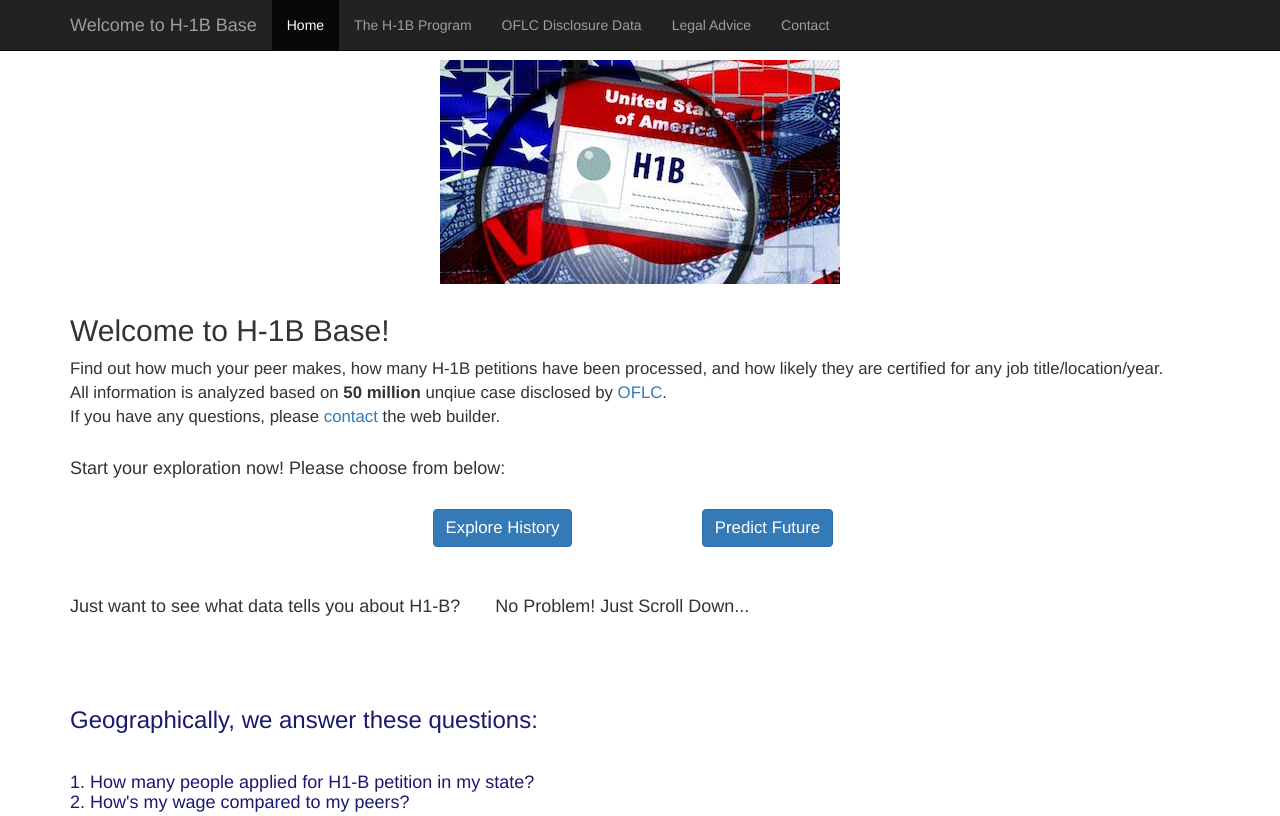
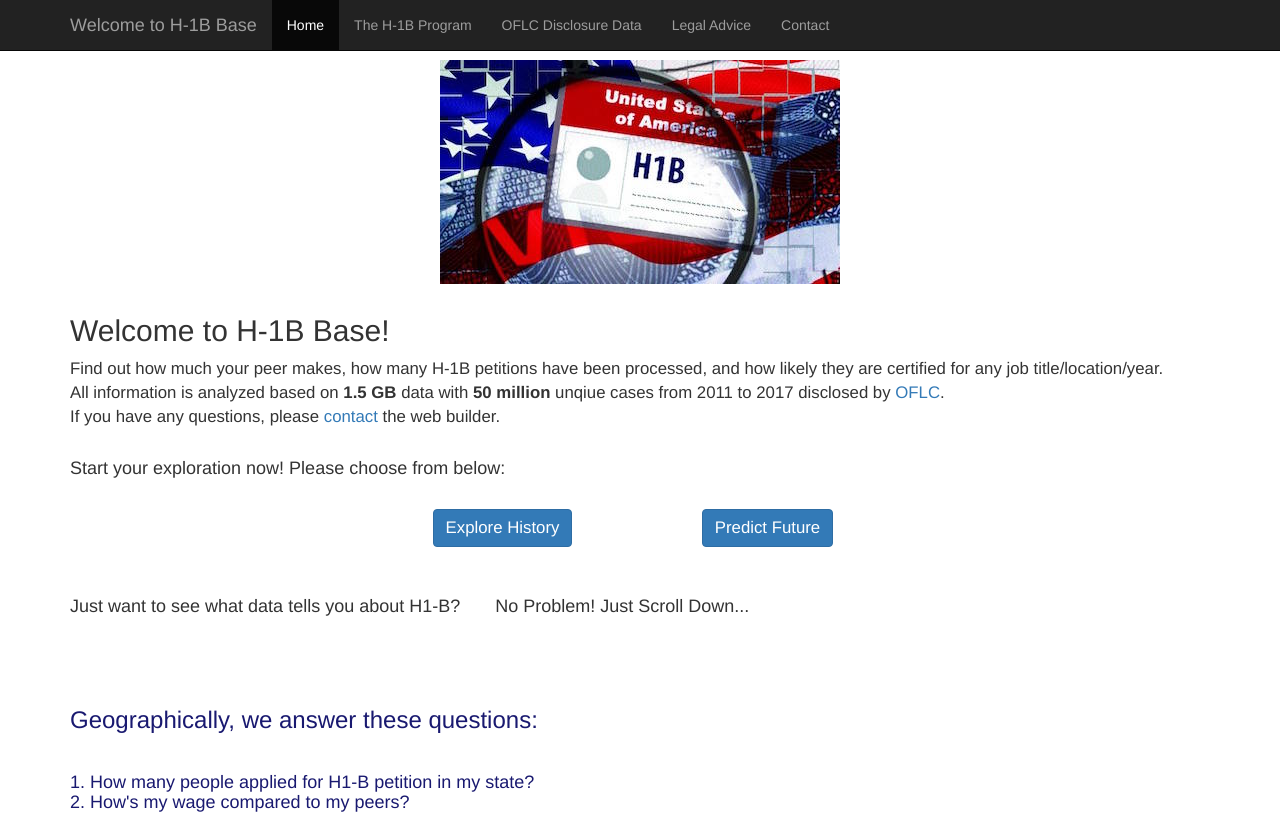
Before and after one commit to zhengxiaowan/zhengxiaowan.github.io, a website: page tdihome.html in a window 1280 px wide. Shown: the top 816 px of the page. Drawn offline with nearby package versions, Linux system fonts and the light colour scheme; a script that the page names is missing.

Commit message:
Update tdihome.html

```diff
--- a/tdihome.html
+++ b/tdihome.html
@@ -74,7 +74,8 @@
 			<div class="row shadowed">
 	<div class="col-lg-12 text-left">
 <h2>Welcome to H-1B Base!</h2>
-		<big>Find out how much your peer makes, how many H-1B petitions have been processed, and how likely they are certified for any job title/location/year. </br> All information is analyzed based on <b>50 million</b> unqiue case disclosed by <a href="https://www.foreignlaborcert.doleta.gov/performancedata.cfm">OFLC</a>.<br />
+		<big>Find out how much your peer makes, how many H-1B petitions have been processed, and how likely they are certified for any job title/location/year.
+			</br> All information is analyzed based on <b>1.5 GB</b> data with <b>50 million</b> unqiue cases from 2011 to 2017 disclosed by <a href="https://www.foreignlaborcert.doleta.gov/performancedata.cfm">OFLC</a>.<br />
 		If you have any questions, please <a href="https://zhengxiaowan.github.io/index.html">contact</a> the web builder.</big>
 	</div>
 </div>
```
